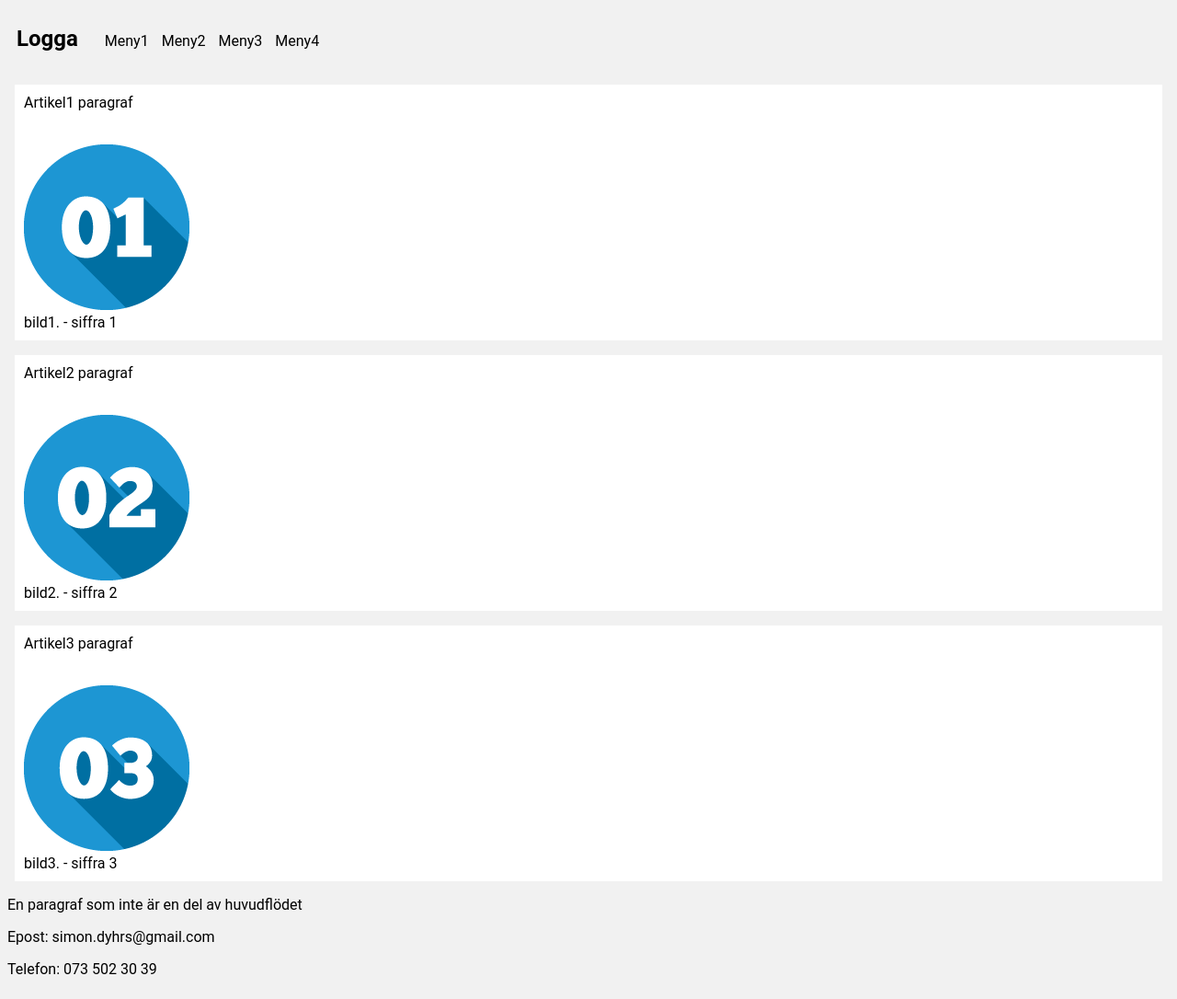
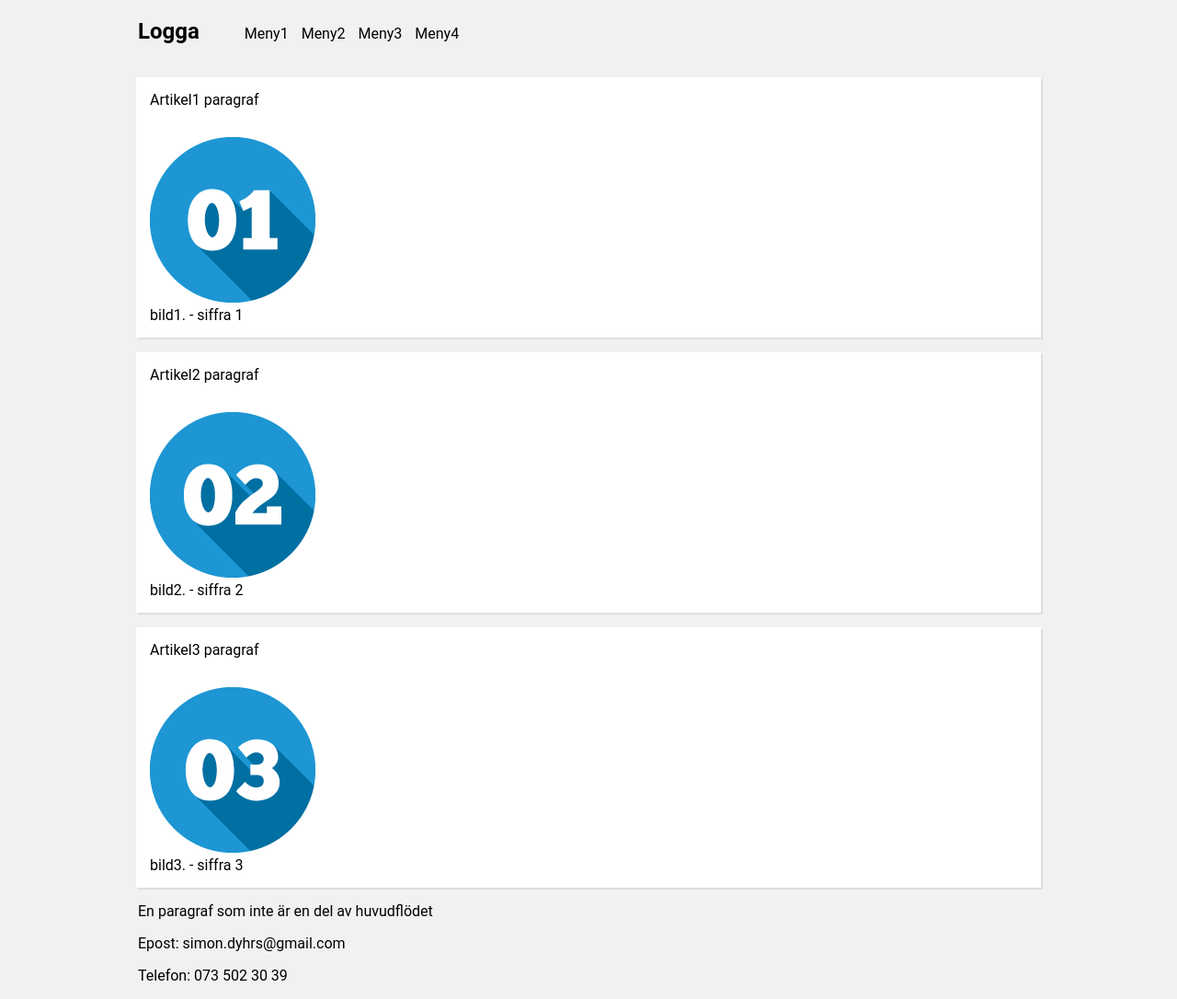
Before and after one commit to SimonDyhr/EVXFEH17_Simon_Dyhr, a plain HTML site: page HTMLCSS3_SEO/inlamningar/inlamning1/inlamning1.html in a window 1280 px wide. Shown: the whole page at 92% size. Drawn offline with Linux system fonts and the light colour scheme.

Commit message:
Updated html and css

```diff
--- a/HTMLCSS3_SEO/inlamningar/inlamning1/css/style.css
+++ b/HTMLCSS3_SEO/inlamningar/inlamning1/css/style.css
@@ -1,6 +1,8 @@
 body{
     background: #f1f1f1;
     font-family: 'Roboto', sans-serif;
+    max-width: 1000px;
+    margin: auto;
 }
 
 header{
@@ -11,10 +13,9 @@ header h2{
     display: inline-block;
 }
 
-header ul{
+header nav{
     list-style: none;
     display: inline-block;
-    padding-left: 20px;
 }
 
 header li{
@@ -25,13 +26,27 @@ header li{
 body article{
     background: #ffffff;
     margin: 8px 8px;
+    box-shadow: 2px 2px 1px #DFDFDF;
+}
+
+body article:hover{
+    box-shadow: 3px 3px 1px #DFDFDF;
 }
 
 body article p{
-    padding: 10px;
+    padding: 15px;
+    padding-bottom: 0px;
 }
 
 body article figure{
-    padding: 10px;
+    padding: 15px;
     margin: 0;
 }
+
+body section{
+    padding-left: 10px;
+}
+
+body footer{
+    padding-left: 10px;
+}
--- a/HTMLCSS3_SEO/inlamningar/inlamning1/inlamning1.html
+++ b/HTMLCSS3_SEO/inlamningar/inlamning1/inlamning1.html
@@ -11,12 +11,14 @@
     <body>
         <header>
             <h2> Logga </h2>
+            <nav>
                 <ul>
                     <li>Meny1</li>
                     <li>Meny2</li>
                     <li>Meny3</li>
                     <li>Meny4</li>
                 </ul>
+            </nav>
         </header>
 
         <div id="main-content">
```
Lines whose indentation alone changed are shown as unchanged.
